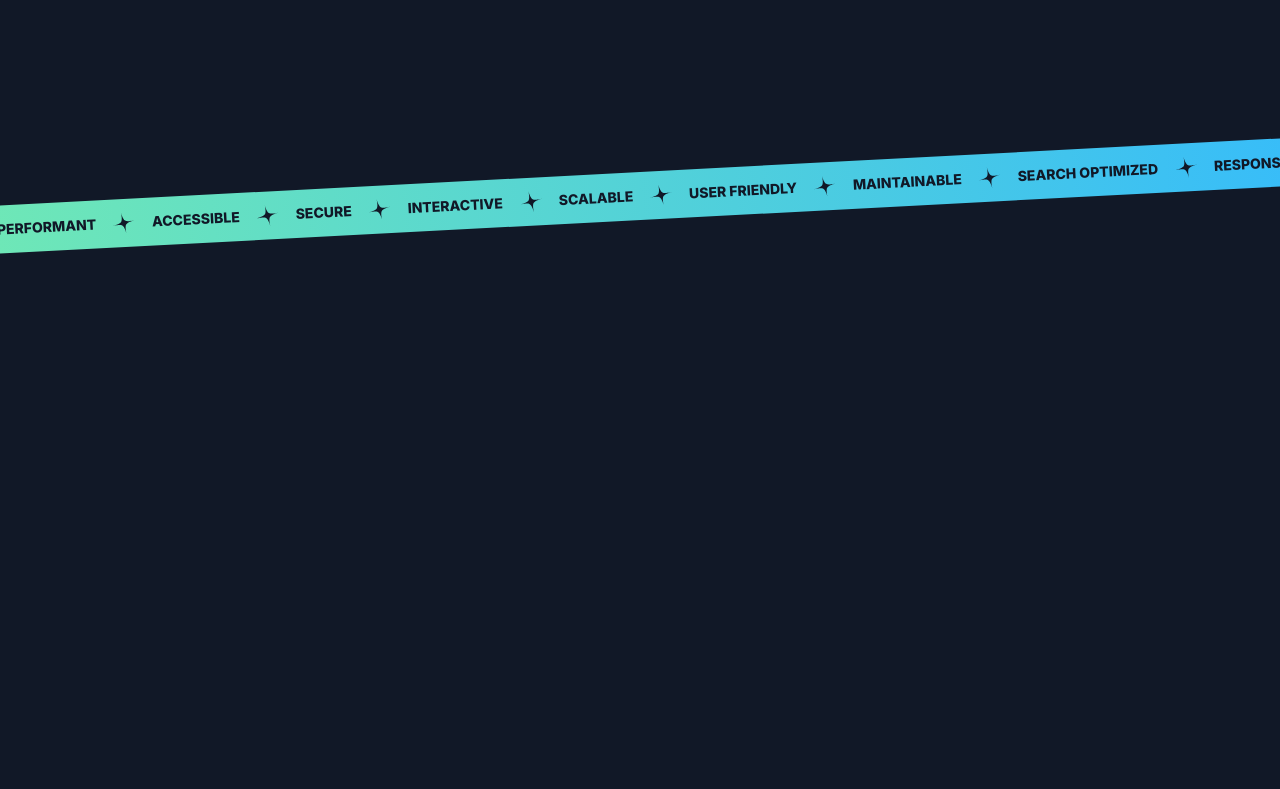
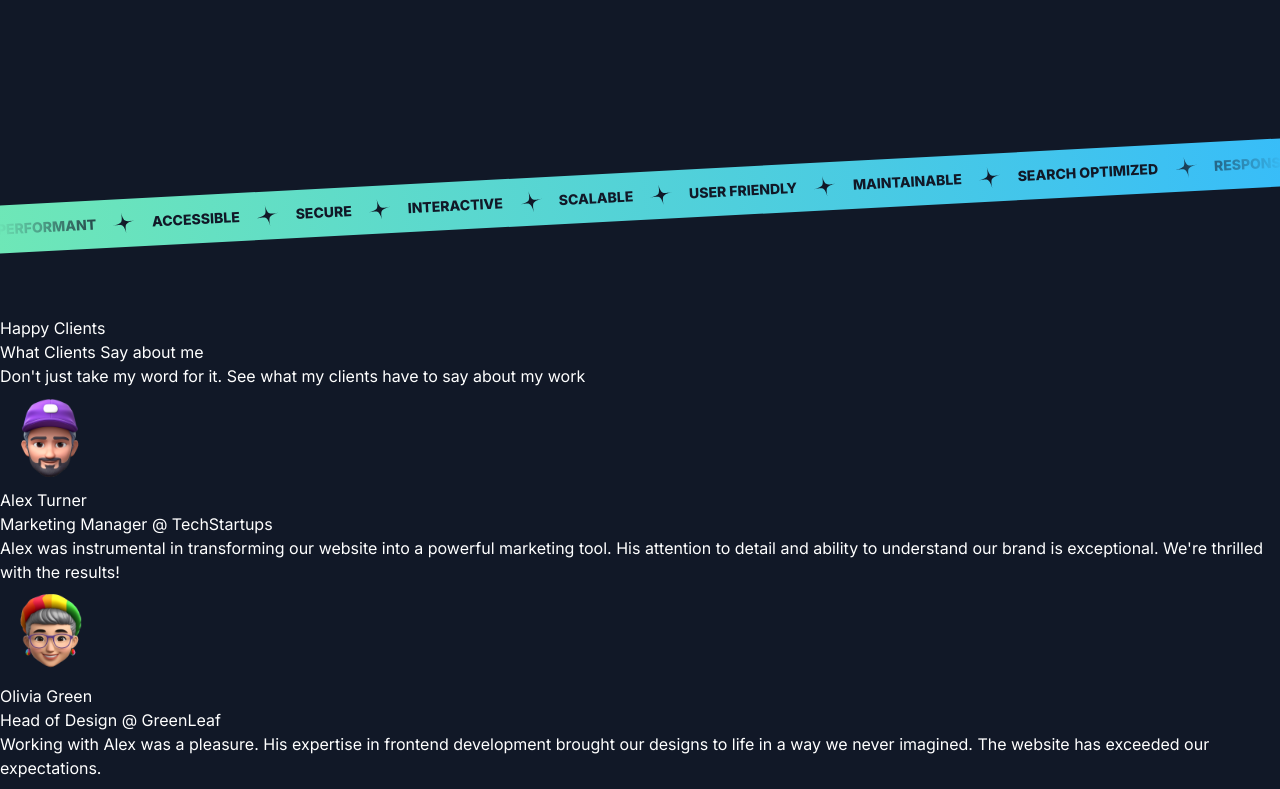
Before and after one commit to edememediong1/swe_portfolio, a Next.js app: page / in a window 1280 px wide. Shown: the part 2880-3669 px from the top of the page. Before the commit the page ends 3196 px from the top, so only its background shows below. Built offline with nearby package versions, Linux system fonts and the light colour scheme; a web font is replaced by a local one.

Commit message:
created the Testimonial section and added the SectionHeader component

```diff
--- a/src/app/page.tsx
+++ b/src/app/page.tsx
@@ -2,6 +2,7 @@ import { Header } from "@/sections/Header";
 import { HeroSection } from "@/sections/Hero";
 import { ProjectsSection } from "@/sections/Projects";
 import { TapeSection } from "@/sections/Tape";
+import { TestimonialsSection } from "@/sections/Testimonials";
 
 export default function Home() {
   return (
@@ -10,6 +11,7 @@ export default function Home() {
       <HeroSection/>
       <ProjectsSection/>
       <TapeSection />
+      <TestimonialsSection/>
     </div>
   );
 }
--- /dev/null
+++ b/src/components/SectionHeader.tsx
@@ -0,0 +1,11 @@
+export const SectionHeader = ({title, eyebrow, description} : {title: string; eyebrow: string; description: string}) => {
+    return (
+        <>
+            <div className="flex justify-center">
+                <p className="uppercase font-semibold tracking-widest bg-gradient-to-r from-emerald-300 to-sky-400 text-transparent bg-clip-text text-center">{eyebrow}</p>
+            </div>
+            <h2 className="font-serif text-3xl md:text-5xl text-center mt-6">{title}</h2>
+            <p className="text-center md:text-lg lg:text-xl text-white/60 mt-4 max-w-md mx-auto">{description}</p>
+        </>
+    )
+}
--- a/src/sections/Tape.tsx
+++ b/src/sections/Tape.tsx
@@ -17,7 +17,7 @@ const words = [
 export const TapeSection = () => {
   return <section className="py-16 lg:py-24 overflow-x-clip">
     <div className="bg-gradient-to-r from-emerald-300 to-sky-400  -rotate-3 -mx-1">
-      <div className="flex" style={{maskImage: 'linear-gradient(to_right,transparent,black_10%, black_90%, transparent'}}>
+      <div className="flex" style={{maskImage: 'linear-gradient(to right, transparent, black 10%, black 90%, transparent)'}}>
         <div className="flex flex-none gap-4 py-3">
           { words.map((word) => {
             return (
--- a/src/sections/Testimonials.tsx
+++ b/src/sections/Testimonials.tsx
@@ -3,6 +3,7 @@ import memojiAvatar2 from "@/assets/images/memoji-avatar-2.png";
 import memojiAvatar3 from "@/assets/images/memoji-avatar-3.png";
 import memojiAvatar4 from "@/assets/images/memoji-avatar-4.png";
 import memojiAvatar5 from "@/assets/images/memoji-avatar-5.png";
+import Image from "next/image";
 
 const testimonials = [
   {
@@ -38,5 +39,20 @@ const testimonials = [
 ];
 
 export const TestimonialsSection = () => {
-  return <div>Testimonials Section</div>;
+  return (
+    <div>
+      <p>Happy Clients</p>
+      <h2>What Clients Say about me </h2>
+      <p>Don&apos;t just take my word for it. See what my clients have to say about my work</p>
+      <div>
+        {testimonials.map((testimonial) => (
+          <div key={testimonial.name}>
+            <Image src={testimonial.avatar} alt={testimonial.name} />
+            <div>{testimonial.name}</div>
+            <div>{testimonial.position}</div>
+            <p>{testimonial.text}</p>
+          </div>
+        ))}
+      </div>
+    </div>);
 };
```
